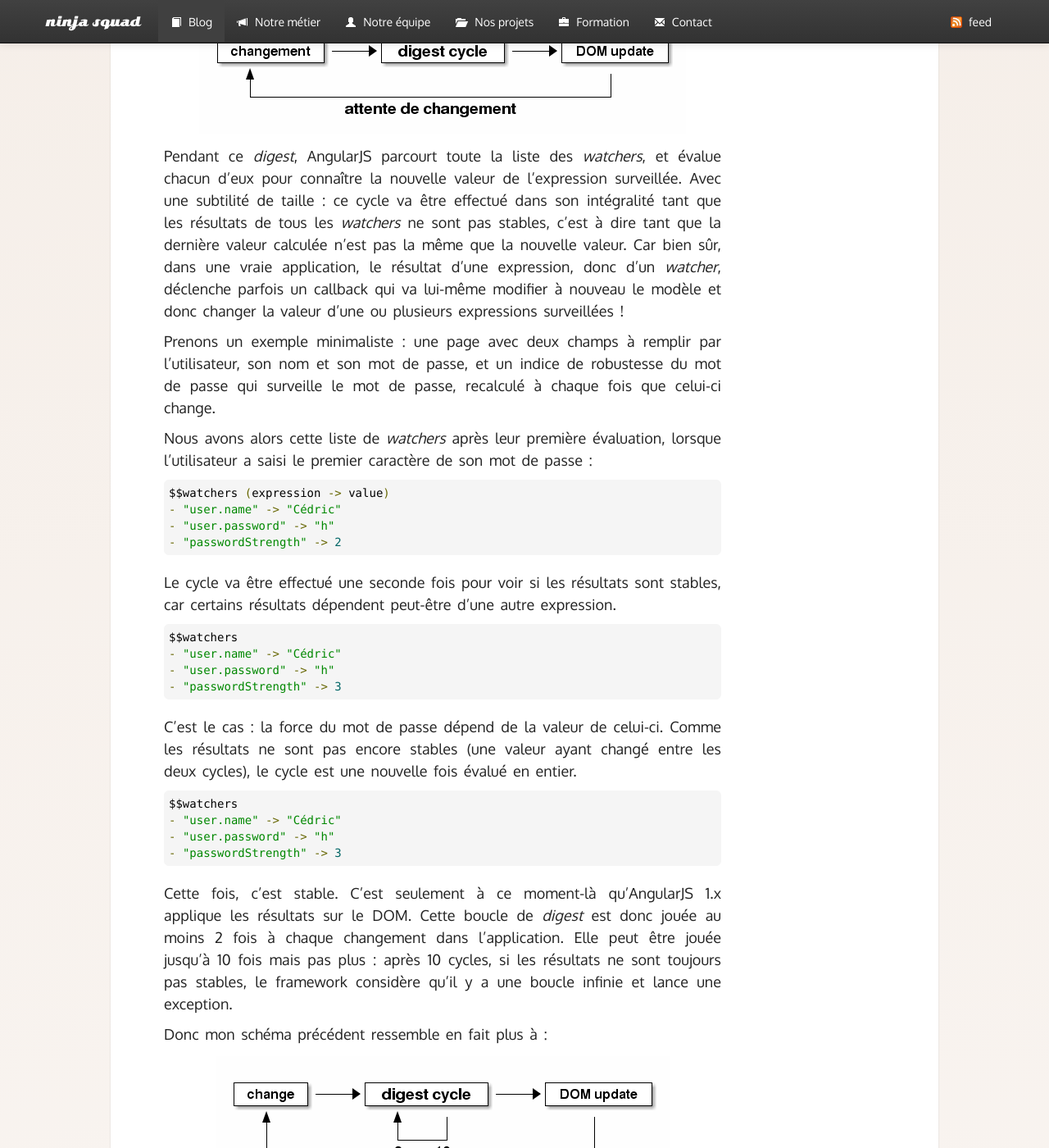
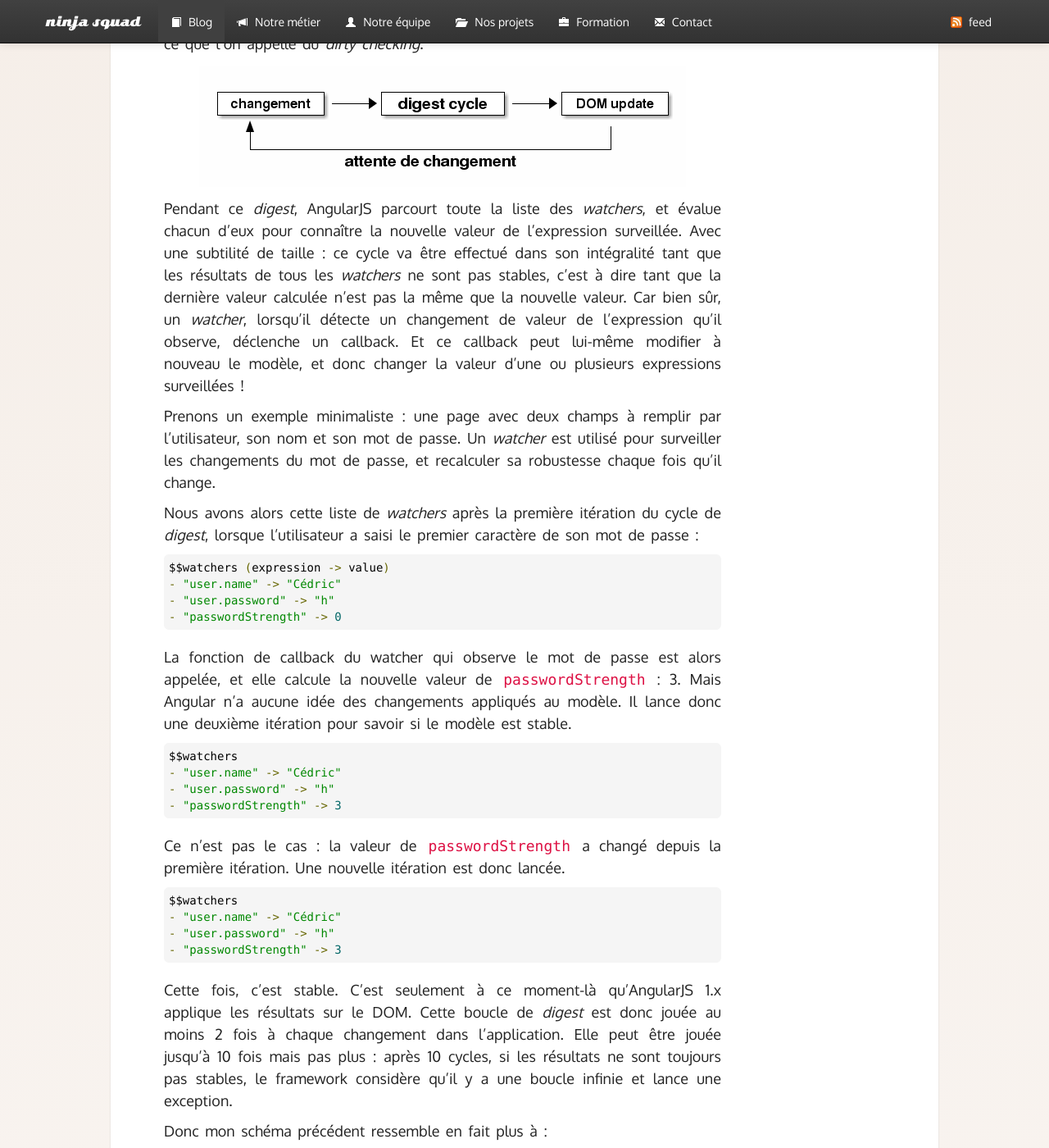
Before and after one commit to Ninja-Squad/ninja-squad.github.com, a Jekyll site: the page built from _posts/2016-08-01-magie-angular.md, in a window 1280 px wide and 1400 px high, scrolled down 1777 px. Shown: the whole window at 82% size. Built offline with Jekyll 4.4.1, drawn with Linux system fonts in a browser that asks for light colours; comment, search, counter and statistics services are not loaded; some of the changed text lies outside the part shown.

Commit message:
update with the new version in the ebook

```diff
--- a/_posts/2016-08-01-magie-angular.md
+++ b/_posts/2016-08-01-magie-angular.md
@@ -16,9 +16,9 @@
 
 Tous les frameworks JavaScript fonctionnent d’une façon assez similaire&nbsp;: ils aident le développeur à réagir aux événements de l’application, à mettre à jour son état et à rafraîchir la page (le DOM) en conséquence. Mais ils n’ont pas forcément tous le même moyen d’y parvenir.
 
-[EmberJS](http://emberjs.com/), par exemple, demande aux développeurs d’utiliser des setters sur les objets manipulés pour que le framework puisse "intercepter" l’appel au setter et connaître ainsi les changements appliqués au modèle, et pouvoir modifier le DOM en conséquence. [React](https://facebook.github.io/react/), lui, a opté pour recalculer tout le DOM à chaque changement mais, comme mettre à jour tout le DOM est une opération coûteuse, il fait d’abord ce rendu dans un DOM virtuel, puis n’applique que la différence entre le DOM virtuel et le DOM réel.
+[EmberJS](http://emberjs.com/), par exemple, demande aux développeurs d’utiliser des *setters* sur les objets manipulés pour que le framework puisse "intercepter" l’appel au setter et connaître ainsi les changements appliqués au modèle, et pouvoir modifier le DOM en conséquence. [React](https://facebook.github.io/react/), lui, a opté pour recalculer tout le DOM à chaque changement mais, comme mettre à jour tout le DOM est une opération coûteuse, il fait d’abord ce rendu dans un DOM virtuel, puis n’applique que la différence entre le DOM virtuel et le DOM réel.
 
-Angular, lui, n’utilise pas de setter, ni de DOM virtuel. Alors **comment fait-il pour savoir ce qui doit être mis à jour&nbsp;?**
+Angular, lui, n’utilise pas de *setter*, ni de DOM virtuel. Alors **comment fait-il pour savoir ce qui doit être mis à jour&nbsp;?**
 
 
 ## AngularJS&nbsp;1.x et le digest cycle
@@ -29,7 +29,9 @@
 
 Le fait d’utiliser ses directives et services permet au framework d’être parfaitement informé du fait qu’un événement vient de se produire. C’est ça la première partie de la magie&nbsp;! Et c’est cette première partie qui va déclencher la seconde&nbsp;: il faut maintenant que le framework analyse le changement qui vient de survenir, et puisse déterminer quelle partie du DOM doit être mise à jour.
 
-Pour cela, en version 1.x, le framework maintient une liste de *watchers* (des observateurs) qui représente la liste de ce qu’il doit surveiller. Pour simplifier, un *watcher* est créé pour chaque expression dynamique utilisée dans un template. Il y a donc un *watcher* pour chaque petit bout dynamique de l’application, et on peut donc avoir facilement plusieurs centaines de *watchers* dans une page.
+Pour cela, en version 1.x, le framework maintient une liste de *watchers* (des *observateurs*) qui représente la liste de ce qu’il doit surveiller. Pour simplifier, un *watcher* est créé pour chaque expression dynamique utilisée dans un template. Il y a donc un *watcher* pour chaque petit bout dynamique de l’application, et on peut donc avoir facilement plusieurs centaines de *watchers* dans une page.
+
+Ces *watchers* ont un rôle central dans AngularJS 1.x : ils sont la mémoire du framework pour connaître l’état de notre application.
 
 Ensuite, à chaque fois que le framework détecte un changement, il déclenche ce que l’on appelle le *digest* (la digestion).
 
@@ -39,32 +41,35 @@
 <img itemprop="image" class="img-responsive" src="/assets/images/2016-08-01/digest.png" alt="schema digest AngularJS 1.x" />
 </p>
 
-Pendant ce *digest*, AngularJS parcourt toute la liste des *watchers*, et évalue chacun d’eux pour connaître la nouvelle valeur de l’expression surveillée. Avec une subtilité de taille&nbsp;: ce cycle va être effectué dans son intégralité tant que les résultats de tous les *watchers* ne sont pas stables, c’est à dire tant que la dernière valeur calculée n’est pas la même que la nouvelle valeur. Car bien sûr, dans une vraie application, le résultat d’une expression, donc d’un *watcher*, déclenche parfois un callback qui va lui-même modifier à nouveau le modèle et donc changer la valeur d’une ou plusieurs expressions surveillées&nbsp;!
+Pendant ce *digest*, AngularJS parcourt toute la liste des *watchers*, et évalue chacun d’eux pour connaître la nouvelle valeur de l’expression surveillée. Avec une subtilité de taille&nbsp;: ce cycle va être effectué dans son intégralité tant que les résultats de tous les *watchers* ne sont pas stables, c’est à dire tant que la dernière valeur calculée n’est pas la même que la nouvelle valeur. Car bien sûr, un *watcher*, lorsqu’il détecte un changement de valeur de l’expression qu’il observe, déclenche un callback. Et ce callback peut lui-même modifier à nouveau le modèle, et donc changer la valeur d’une ou plusieurs expressions surveillées&nbsp;!
 
-Prenons un exemple minimaliste&nbsp;: une page avec deux champs à remplir par l’utilisateur, son nom et son mot de passe, et un indice de robustesse du mot de passe qui surveille le mot de passe, recalculé à chaque fois que celui-ci change.
+Prenons un exemple minimaliste&nbsp;: une page avec deux champs à remplir par l’utilisateur, son nom et son mot de passe. Un *watcher* est utilisé pour surveiller les
+changements du mot de passe, et recalculer sa robustesse chaque fois qu’il change.
 
-Nous avons alors cette liste de *watchers* après leur première évaluation, lorsque l’utilisateur a saisi le premier caractère de son mot de passe&nbsp;:
+Nous avons alors cette liste de *watchers* après la première itération du cycle de *digest*, lorsque l’utilisateur a saisi le premier caractère de son mot de passe&nbsp;:
 
     $$watchers (expression -> value)
     - "user.name" -> "Cédric"
     - "user.password" -> "h"
-    - "passwordStrength" -> 2
+    - "passwordStrength" -> 0
 
-Le cycle va être effectué une seconde fois pour voir si les résultats sont stables, car certains résultats dépendent peut-être d’une autre expression.
+La fonction de callback du watcher qui observe le mot de passe est alors appelée, et elle calcule la nouvelle valeur de `passwordStrength` : 3.
+Mais Angular n’a aucune idée des changements appliqués au modèle. Il lance donc une deuxième itération pour savoir si le modèle est stable.
 
     $$watchers
     - "user.name" -> "Cédric"
     - "user.password" -> "h"
     - "passwordStrength" -> 3
 
-C’est le cas&nbsp;: la force du mot de passe dépend de la valeur de celui-ci. Comme les résultats ne sont pas encore stables (une valeur ayant changé entre les deux cycles), le cycle est une nouvelle fois évalué en entier.
+Ce n’est pas le cas : la valeur de `passwordStrength` a changé depuis la première itération. Une nouvelle itération est donc lancée.
 
     $$watchers
     - "user.name" -> "Cédric"
     - "user.password" -> "h"
     - "passwordStrength" -> 3
 
-Cette fois, c’est stable. C’est seulement à ce moment-là qu’AngularJS&nbsp;1.x applique les résultats sur le DOM. Cette boucle de *digest* est donc jouée au moins 2 fois à chaque changement dans l’application. Elle peut être jouée jusqu’à 10 fois mais pas plus&nbsp;: après 10 cycles, si les résultats ne sont toujours pas stables, le framework considère qu’il y a une boucle infinie et lance une exception.
+
+Cette fois, c’est stable. C’est seulement à ce moment-là qu’AngularJS 1.x applique les résultats sur le DOM. Cette boucle de *digest* est donc jouée au moins 2 fois à chaque changement dans l’application. Elle peut être jouée jusqu’à 10 fois mais pas plus&nbsp;: après 10 cycles, si les résultats ne sont toujours pas stables, le framework considère qu’il y a une boucle infinie et lance une exception.
 
 Donc mon schéma précédent ressemble en fait plus à&nbsp;:
 
@@ -95,7 +100,7 @@
 
 Angular&nbsp;2 conserve les mêmes principes, **mais les implémente d’une façon différente**, et on pourrait même dire, plus intelligente.
 
-Pour la première partie du problème —&nbsp;le déclenchement de la détection de changement&nbsp;— l’équipe Angular a construit un petit projet annexe appelé *[Zone.js](https://github.com/angular/zone.js/)*. Ce projet n’est pas forcément lié à Angular, car les zones sont un outil qui peut être utilisé dans d’autres projets. Les zones ne sont pas vraiment un nouveau concept&nbsp;: elles existent dans [le language Dart](https://www.dartlang.org/) (un autre projet Google) depuis quelques temps déjà. Elles ont aussi quelques similarités avec [les Domains de Node.js](https://nodejs.org/api/domain.html#domain_domain) (abandonnés depuis) ou [les ThreadLocal](https://docs.oracle.com/javase/8/docs/api/java/lang/ThreadLocal.html) en Java.
+Pour la première partie du problème —&nbsp;le déclenchement de la détection de changement&nbsp;— l’équipe Angular a construit un petit projet annexe appelé *[Zone.js](https://github.com/angular/zone.js/)*. Ce projet n’est pas forcément lié à Angular, car les *zones* sont un outil qui peut être utilisé dans d’autres projets. Les *zones* ne sont pas vraiment un nouveau concept&nbsp;: elles existent dans [le language Dart](https://www.dartlang.org/) (un autre projet Google) depuis quelques temps déjà. Elles ont aussi quelques similarités avec [les Domains de Node.js](https://nodejs.org/api/domain.html#domain_domain) (abandonnés depuis) ou [les ThreadLocal](https://docs.oracle.com/javase/8/docs/api/java/lang/ThreadLocal.html) en Java.
 
 Mais c’est probablement la première fois que l’on voit les Zones en JavaScript&nbsp;: pas d’inquiétude, on va les découvrir ensemble.
 
@@ -189,10 +206,11 @@
 
 Pour simplifier, Angular&nbsp;2 fait quelque chose comme&nbsp;:
 
-    let scoreZone = zone.fork({
-        afterTask: triggerChangeDetection
+    let angularZone = Zone.current.fork({
+        name: 'angular',
+        onHasTask: triggerChangeDetection
     });
-    scoreZone.run(() => {
+    angularZone.run(() => {
         // your application code
     });
 
@@ -231,7 +249,7 @@
 
 D’où l’idée de faire un peu différemment en Angular&nbsp;2&nbsp;! Cette fois, plutôt qu’avoir une seule méthode capable de comparer tous les types d’objet, l’équipe Google a pris le parti de générer dynamiquement des comparateurs pour chaque type. Cela veut dire qu’au démarrage de l’application, le framework va parcourir l’arbre des composants et générer un arbre de `ChangeDetectors` spécifiques.
 
-Par exemple, pour un composant User avec un champ name affiché dans le template, on aura un `ChangeDetector` qui ressemble à&nbsp;:
+Par exemple, pour un composant `User` avec un champ `name` affiché dans le template, on aura un `ChangeDetector` qui ressemble à&nbsp;:
 
     class User_ChangeDetector {
           detectChanges() {
@@ -246,6 +264,6 @@
 
 **Donc non seulement Angular&nbsp;2 fait moins de comparaison que la version 1.x (une seule passe suffit) mais en plus ces comparaisons sont beaucoup plus rapides&nbsp;!**
 
-Depuis le début, l’équipe Google surveille d’ailleurs les performances, avec des benchmarks entre AngularJS&nbsp;1.x, Angular&nbsp;2 et même React sur des cas d’utilisation un peu tordus afin de voir si la nouvelle version est toujours la plus rapide. Il est même possible d’aller encore plus loin, puisque la stratégie de `ChangeDetection` peut même être modifiée de sa valeur par défaut, et être encore plus rapide dans certains cas. Mais ça c’est pour une autre fois&nbsp;!
+Depuis le début, l’équipe Google surveille d’ailleurs les performances, avec des [benchmarks](https://github.com/angular/angular/tree/master/modules/benchmarks_external) entre AngularJS&nbsp;1.x, Angular&nbsp;2 et même Polymer et React sur des cas d’utilisation un peu tordus afin de voir si la nouvelle version est toujours la plus rapide. Il est même possible d’aller encore plus loin, puisque la stratégie de `ChangeDetection` peut même être modifiée de sa valeur par défaut, et être encore plus rapide dans certains cas. Mais ça c’est pour une autre fois&nbsp;!
 
-*Cet article a été rédigé pour le numéro 196 du magazine Programmez. Il a été publié en mai 2016*
+*Une première version de cet article a été rédigée pour le numéro 196 du magazine Programmez. Elle a été publiée en mai 2016.*
```
Also changed, not shown: other parts of _posts/2016-08-01-magie-angular.md (+22 -10 lines).
